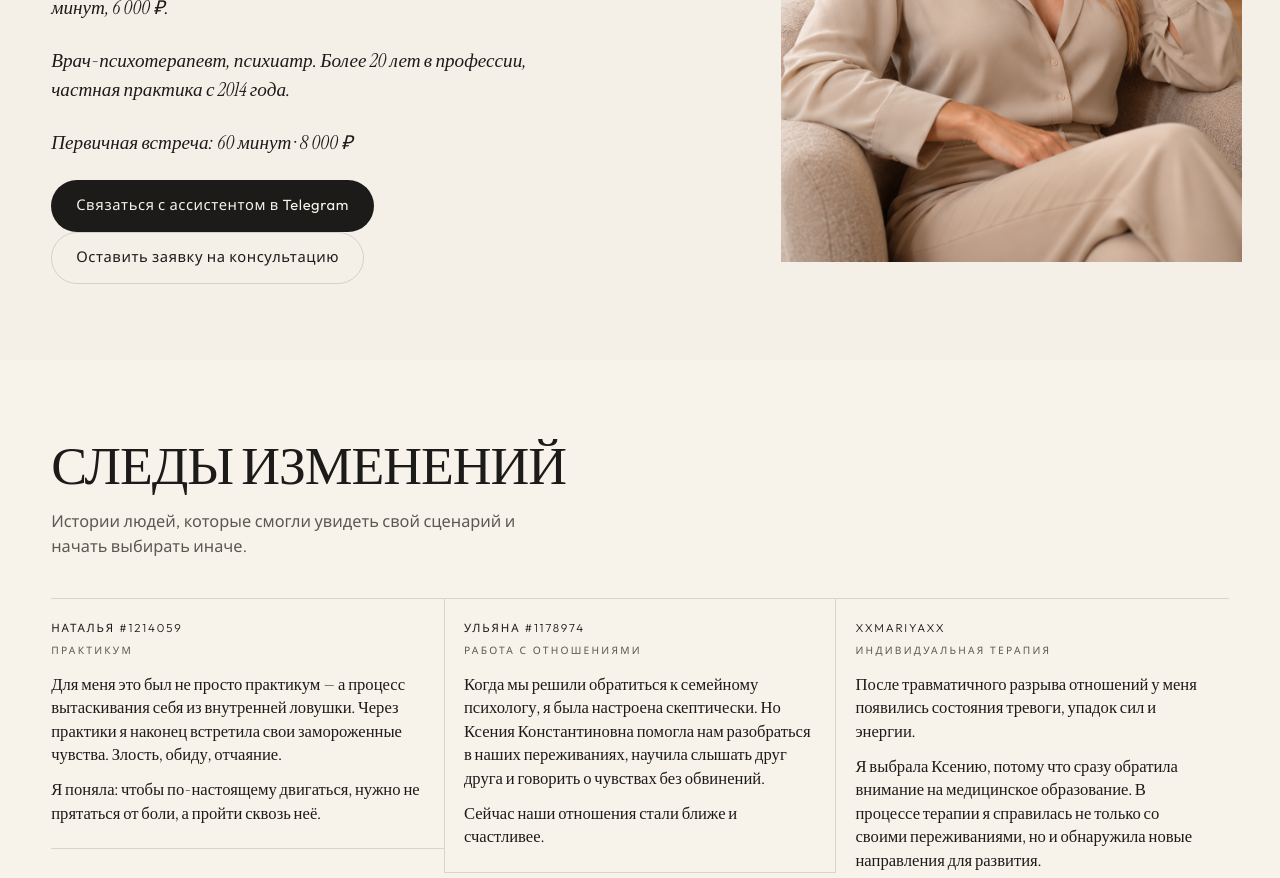
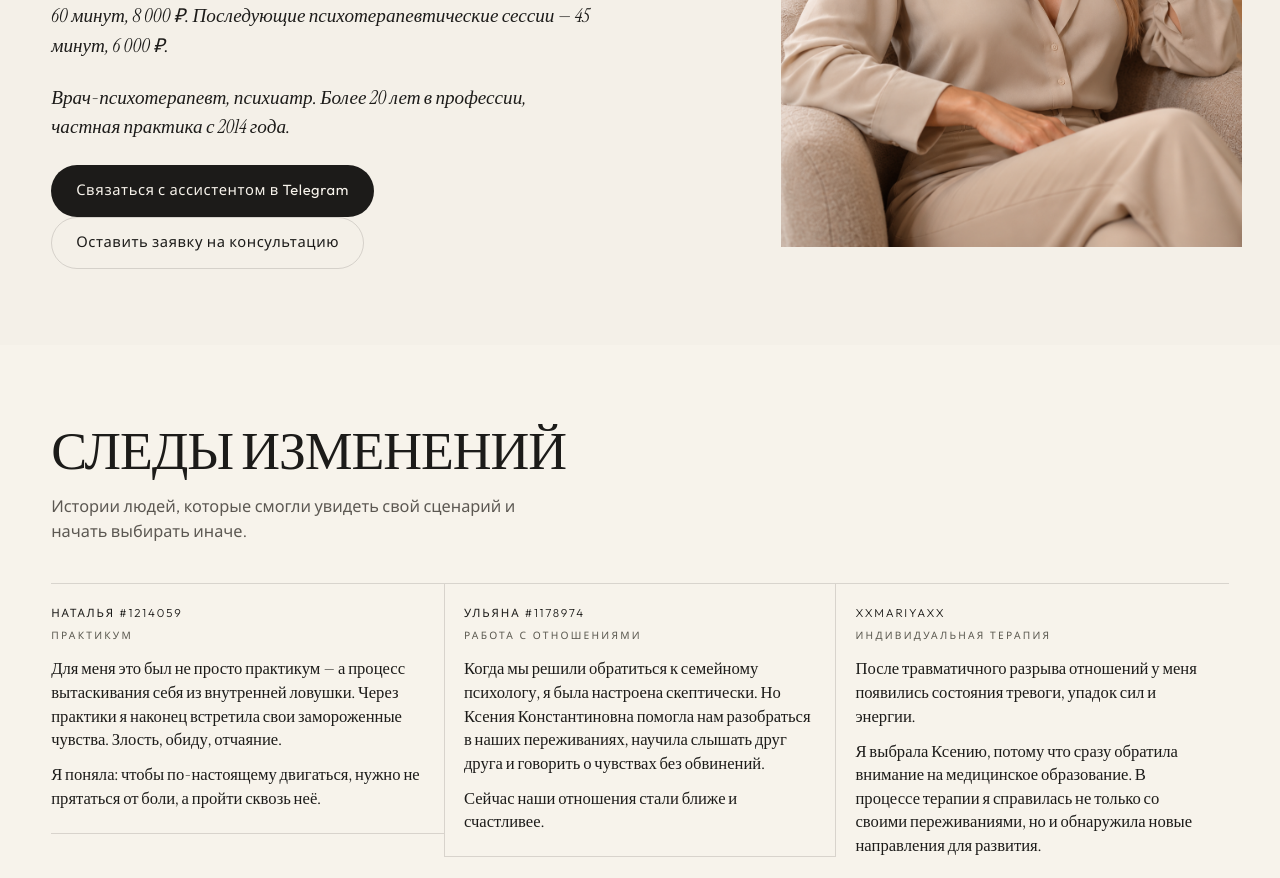
Before and after one commit to marygold60588-pixel/ksenia-ahmedova-site, a React (Vite) app: page / in a window 1280 px wide. Shown: the part 2140-3018 px from the top of the page. Built offline with nearby package versions, Linux system fonts and the light colour scheme.

Commit message:
refine: simplify consultation pricing and request options

```diff
--- a/src/components/sections/Consultation.tsx
+++ b/src/components/sections/Consultation.tsx
@@ -2,7 +2,7 @@ import BlurText from "@/components/bits/BlurText";
 import GlassSurface from "@/components/bits/GlassSurface";
 import ScrollReveal from "@/components/bits/ScrollReveal";
 import Button from "@/components/ui/Button";
-import { formatPrice, getProduct, site } from "@/content";
+import { getProduct, site } from "@/content";
 import { assetUrl } from "@/lib/asset";
 
 export default function Consultation() {
@@ -24,7 +24,6 @@ export default function Consultation() {
           <p className="consult-lead">{consult.description}</p>
           <p className="consult-closing">{consultation.closing}</p>
           <p className="consult-closing">Врач-психотерапевт, психиатр. Более 20 лет в профессии, частная практика с 2014 года.</p>
-          <p className="consult-closing">Первичная встреча: 60 минут · {formatPrice(consult.price, consult.currency)}</p>
         </ScrollReveal>
         <div className="consult-actions">
           <Button href={site.form.assistantHref} variant="solid">Связаться с ассистентом в Telegram</Button>
```
